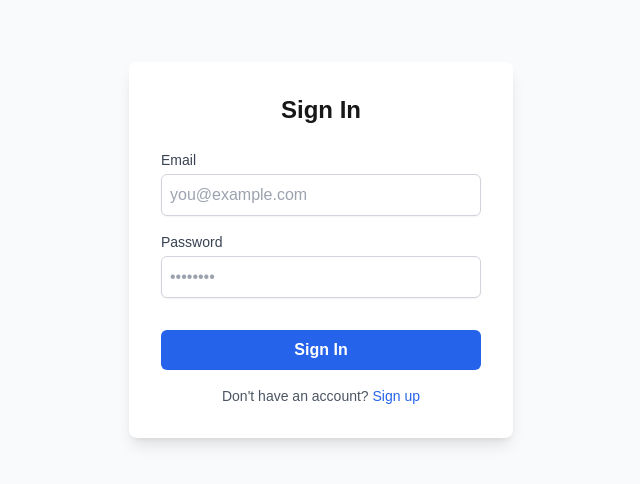
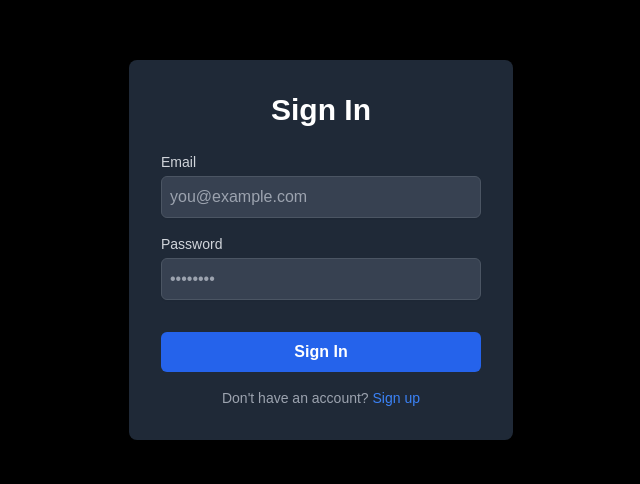
Before and after one commit to Harish01234/vahanseva, a Next.js app: page /signin in a window 1280 px wide. Shown: the part 150-634 px from the top of the page, without its empty margins (319-959 px from the left). Built offline with nearby package versions, Linux system fonts and the light colour scheme.

Commit message:
signin page fixed

```diff
--- a/src/app/(auth)/signin/page.tsx
+++ b/src/app/(auth)/signin/page.tsx
@@ -57,13 +57,13 @@ const Login = () => {
     };
 
     return (
-        <div className="flex items-center justify-center min-h-screen bg-gray-50"> {/* Normal background */}
-            <div className="bg-white rounded-lg shadow-lg p-8 max-w-sm w-full">
-                <h2 className="text-2xl font-bold text-center mb-6">Sign In</h2>
+        <div className="flex items-center justify-center min-h-screen bg-black"> {/* Black background */}
+            <div className="bg-gray-800 rounded-lg shadow-lg p-8 max-w-sm w-full">
+                <h2 className="text-3xl font-bold text-center text-white mb-6">Sign In</h2>
                 <form onSubmit={handleSubmit}>
                     <div className="grid grid-cols-1 gap-4">
                         <div>
-                            <label htmlFor="email" className="block text-sm font-medium text-gray-700">Email</label>
+                            <label htmlFor="email" className="block text-sm font-medium text-gray-300">Email</label>
                             <input
                                 type="email"
                                 id="email"
@@ -71,12 +71,12 @@ const Login = () => {
                                 required
                                 value={email}
                                 onChange={(e) => setEmail(e.target.value)}
-                                className="mt-1 block w-full border border-gray-300 rounded-md shadow-sm p-2 focus:outline-none focus:ring focus:ring-blue-300"
+                                className="mt-1 block w-full border border-gray-600 rounded-md shadow-sm p-2 bg-gray-700 text-white focus:outline-none focus:ring focus:ring-blue-500"
                                 placeholder="you@example.com"
                             />
                         </div>
                         <div>
-                            <label htmlFor="password" className="block text-sm font-medium text-gray-700">Password</label>
+                            <label htmlFor="password" className="block text-sm font-medium text-gray-300">Password</label>
                             <input
                                 type="password"
                                 id="password"
@@ -84,20 +84,20 @@ const Login = () => {
                                 required
                                 value={password}
                                 onChange={(e) => setPassword(e.target.value)}
-                                className="mt-1 block w-full border border-gray-300 rounded-md shadow-sm p-2 focus:outline-none focus:ring focus:ring-blue-300"
+                                className="mt-1 block w-full border border-gray-600 rounded-md shadow-sm p-2 bg-gray-700 text-white focus:outline-none focus:ring focus:ring-blue-500"
                                 placeholder="••••••••"
                             />
                         </div>
                         <button
                             type="submit"
-                            className="mt-4 bg-blue-600 text-white font-bold py-2 rounded-md hover:bg-blue-700 focus:outline-none focus:ring focus:ring-blue-300"
+                            className="mt-4 bg-blue-600 text-white font-bold py-2 rounded-md hover:bg-blue-700 focus:outline-none focus:ring focus:ring-blue-500"
                         >
                             Sign In
                         </button>
                     </div>
                 </form>
-                <p className="mt-4 text-center text-sm text-gray-600">
-                    Don't have an account? <a href="/signup" className="text-blue-600 hover:underline">Sign up</a>
+                <p className="mt-4 text-center text-sm text-gray-400">
+                    Don&apos;t have an account? <a href="/signup" className="text-blue-500 hover:underline">Sign up</a>
                 </p>
             </div>
         </div>
```
